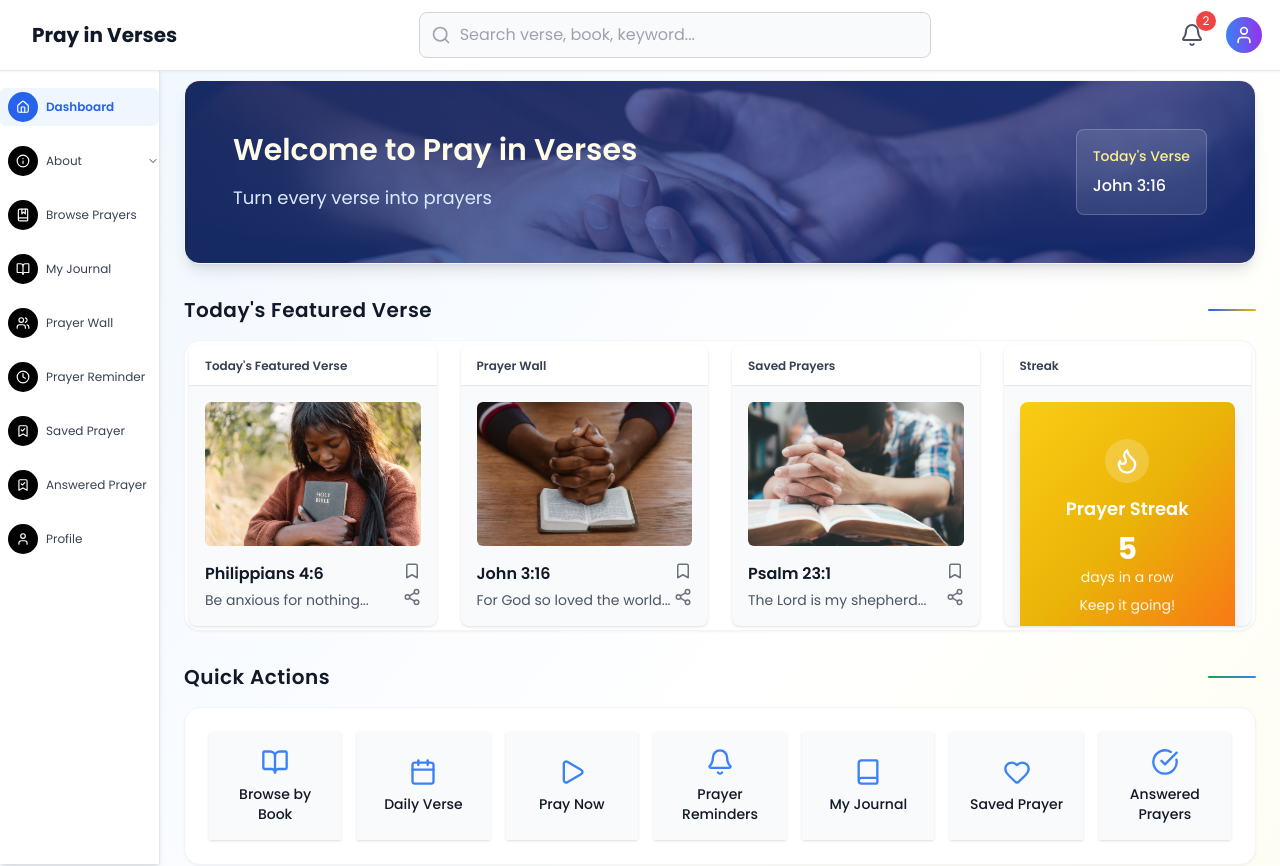
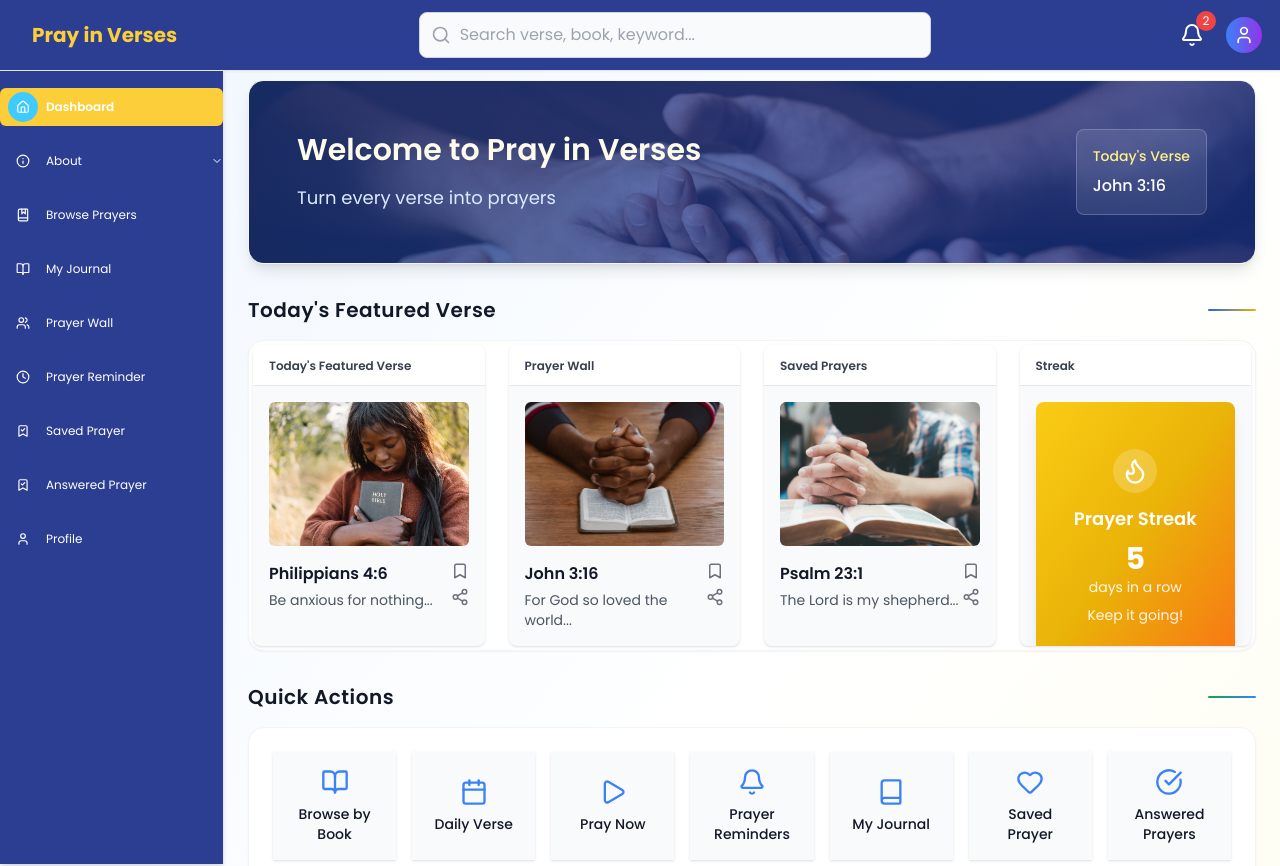
Before and after one commit to preckidtech/Pray-in-Verses, a React (Vite) app: page /home in a window 1280 px wide. Shown: the top 866 px of the page. Built offline with nearby package versions, Linux system fonts and the light colour scheme.

Commit message:
header colour refinement v0.0.1

```diff
--- a/src/components/layout/Header.jsx
+++ b/src/components/layout/Header.jsx
@@ -15,7 +15,7 @@ import {
   CheckCircle2,
 } from "lucide-react";
 import { Link, useLocation } from "react-router-dom";
-import {prayers} from "../../data/prayers";
+import { prayers } from "../../data/prayers";
 
 export default function Header() {
   const [sidebarOpen, setSidebarOpen] = useState(false);
@@ -111,29 +111,60 @@ export default function Header() {
 
   const sidebarItems = [
     { id: "dashboard", title: "Dashboard", icon: Home, path: "/home" },
-    { id: "about", title: "About", icon: Info, path: "#about", hasDropdown: true },
-    { id: "browse-prayers", title: "Browse Prayers", icon: BookMarked, path: "/browse-prayers" },
+    {
+      id: "about",
+      title: "About",
+      icon: Info,
+      path: "#about",
+      hasDropdown: true,
+    },
+    {
+      id: "browse-prayers",
+      title: "Browse Prayers",
+      icon: BookMarked,
+      path: "/browse-prayers",
+    },
     { id: "journal", title: "My Journal", icon: BookOpen, path: "/journal" },
-    { id: "prayer-wall", title: "Prayer Wall", icon: Users, path: "/prayer-wall" },
-    { id: "reminder", title: "Prayer Reminder", icon: Clock, path: "/reminders" },
-    { id: "saved-prayers", title: "Saved Prayer", icon: BookmarkCheck, path: "/saved-prayers" },
-    { id: "answered-prayers", title: "Answered Prayer", icon: BookmarkCheck, path: "/answered-prayers" },
+    {
+      id: "prayer-wall",
+      title: "Prayer Wall",
+      icon: Users,
+      path: "/prayer-wall",
+    },
+    {
+      id: "reminder",
+      title: "Prayer Reminder",
+      icon: Clock,
+      path: "/reminders",
+    },
+    {
+      id: "saved-prayers",
+      title: "Saved Prayer",
+      icon: BookmarkCheck,
+      path: "/saved-prayers",
+    },
+    {
+      id: "answered-prayers",
+      title: "Answered Prayer",
+      icon: BookmarkCheck,
+      path: "/answered-prayers",
+    },
     { id: "profile", title: "Profile", icon: User, path: "/profile" },
   ];
 
   return (
     <>
-      <header className="bg-white shadow-sm border-b border-gray-200 px-4 py-3 fixed top-0 left-0 w-full z-50 flex justify-between items-center">
+      <header className="bg-[#2c3E91] shadow-sm border-b border-gray-200 px-4 py-3 fixed top-0 left-0 w-full z-50 flex justify-between items-center">
         {/* Left: Logo & Menu */}
         <div className="flex items-center space-x-4">
           <button
             onClick={() => setSidebarOpen((s) => !s)}
-            className="lg:hidden p-2 rounded-md hover:bg-gray-100 transition-colors duration-200"
+            className="lg:hidden p-2 rounded-md hover:bg-white text-[#FCCF3A] transition-colors duration-200"
             aria-label="Toggle sidebar"
           >
             <Menu className="w-6 h-6" />
           </button>
-          <h1 className="text-xl font-bold text-gray-900">Pray in Verses</h1>
+          <h1 className="text-xl font-bold text-[#FCCF3A]">Pray in Verses</h1>
         </div>
 
         {/* Middle: Search */}
@@ -184,7 +215,7 @@ export default function Header() {
             onClick={() => setNotifOpen((n) => !n)}
             className="p-2 rounded-full hover:bg-gray-100 relative transition-colors duration-200"
           >
-            <Bell className="w-6 h-6 text-gray-600" />
+            <Bell className="w-6 h-6 text-white" />
             {unreadCount > 0 && (
               <span className="absolute -top-1 -right-1 w-5 h-5 bg-red-500 text-white text-xs flex items-center justify-center rounded-full">
                 {unreadCount}
@@ -277,32 +308,35 @@ export default function Header() {
 
       {/* Sidebar */}
       <aside
-        className={`bg-white shadow-md border-r border-gray-200 h-screen fixed top-16 left-0 z-40 transform lg:translate-x-0 ${
+        className={`bg-[#2c3E91] shadow-md border-r border-gray-200 h-screen fixed top-16 left-0 z-40 transform lg:translate-x-0 ${
           sidebarOpen ? "translate-x-0" : "-translate-x-full"
-        } transition-transform duration-300 w-40 flex flex-col justify-between`}
+        } transition-transform duration-300 w-56 flex flex-col justify-between`}
       >
         <nav className="mt-6 flex-1 relative">
           <ul className="flex flex-col items-center space-y-4">
             {sidebarItems.map((item) => {
               const Icon = item.icon;
-              const isActive = item.path !== "#" && location.pathname === item.path;
+              const isActive =
+                item.path !== "#" && location.pathname === item.path;
 
               if (item.hasDropdown) {
                 return (
                   <li key={item.id} className="w-full relative">
                     <button
                       onClick={() => setAboutOpen((prev) => !prev)}
-                      className={`w-full flex gap-2 pl-2 items-center py-1 transition-all duration-200 hover:bg-gray-50 rounded-md group ${
+                      className={`w-full flex gap-2 pl-2 items-center py-1 transition-all duration-200 hover:bg-[#FCCF3A] rounded-md group ${
                         aboutOpen || isActive
-                          ? "text-blue-600 font-semibold"
-                          : "text-gray-700"
+                          ? "text-white font-semibold"
+                          : "text-white"
                       }`}
                     >
-                      <div className="bg-black rounded-full p-2 text-white group-hover:bg-gray-800 transition-colors duration-200">
+                      <div className="bg rounded-full p-2 text-white group-hover:bg-[#FCCF3A] transition-colors duration-200">
                         <Icon size={14} />
                       </div>
                       <div className="flex items-center justify-between flex-1">
-                        <span className="text-xs text-center">{item.title}</span>
+                        <span className="text-xs text-center">
+                          {item.title}
+                        </span>
                         <ChevronDown
                           size={12}
                           className={`transition-transform duration-200 ${
@@ -313,10 +347,10 @@ export default function Header() {
                     </button>
 
                     {aboutOpen && (
-                      <div className="absolute left-full top-0 ml-2 bg-white shadow-lg rounded-lg border border-gray-200 py-2 min-w-[140px] z-50 animate-in slide-in-from-left-2 duration-200">
+                      <div className="absolute left-full top-0 ml-2  bg-white shadow-lg rounded-lg border border-gray-200 py-2 min-w-[140px] z-50 animate-in slide-in-from-left-2 duration-200">
                         <Link
                           to="/about"
-                          className="block px-3 py-2 text-sm text-gray-700 hover:bg-blue-50 hover:text-blue-600 transition-colors duration-200"
+                          className="block px-3 py-2 text-sm text-gray-700 hover:bg-blue-500 hover:text-blue-600 transition-colors duration-200"
                           onClick={() => setAboutOpen(false)}
                         >
                           About PIV
@@ -338,15 +372,17 @@ export default function Header() {
                 <li key={item.id} className="w-full">
                   <Link
                     to={item.path}
-                    className={`w-full flex gap-2 pl-2 items-center py-1 transition-all duration-200 hover:bg-gray-50 rounded-md group ${
+                    className={`w-full flex gap-2 pl-2 items-center py-1 transition-all duration-200 hover:bg-[#FCCF3A] rounded-md group ${
                       isActive
-                        ? "text-blue-600 font-semibold bg-blue-50"
-                        : "text-gray-700"
+                        ? "text-white font-semibold bg-[#FCCF3A]"
+                        : "text-white"
                     }`}
                   >
                     <div
                       className={`rounded-full p-2 text-white transition-colors duration-200 ${
-                        isActive ? "bg-blue-600" : "bg-black group-hover:bg-gray-800"
+                        isActive
+                          ? "bg-[#3FCBFF]"
+                          : "bg-pink-[#ABBC6B] group-hover:bg-gray-800"
                       }`}
                     >
                       <Icon size={14} />
--- a/src/pages/About.jsx
+++ b/src/pages/About.jsx
@@ -37,7 +37,7 @@ export default function About() {
   ];
 
   return (
-    <div className="min-h-screen bg-gradient-to-br from-blue-50 via-white to-yellow-50 lg:ml-40 pt-20 pb-12 font-['Poppins']">
+    <div className="min-h-screen bg-gradient-to-br from-blue-50 via-white to-yellow-50 lg:ml-[224px] pt-20 pb-12 font-['Poppins']">
       <div className="max-w-6xl mx-auto px-6">
         {/* Hero Section */}
         <div className="text-center mb-12">
--- a/src/pages/AnsweredPrayers.jsx
+++ b/src/pages/AnsweredPrayers.jsx
@@ -18,7 +18,7 @@ const AnsweredPrayers = () => {
   };
 
   return (
-    <div className="min-h-screen bg-gradient-to-br from-blue-50 via-white to-purple-50 pt-20 lg:pl-40 px-4 pb-8">
+    <div className="min-h-screen bg-gradient-to-br from-blue-50 via-white to-purple-50 pt-20 lg:pl-[224px] px-4 pb-8">
       <Toaster position="top-right" reverseOrder={false} />
       <div className="container mx-auto px-4 py-6">
         {/* Title */}
--- a/src/pages/BrowsePrayers.jsx
+++ b/src/pages/BrowsePrayers.jsx
@@ -82,7 +82,7 @@ const BrowsePrayers = () => {
   const handleSharePrayer = (id) => toast("Link copied to clipboard 📋");
 
   return (
-    <div className="min-h-screen bg-gradient-to-br from-blue-50 via-white to-purple-50 pt-20 lg:pl-40 px-4 pb-8">
+    <div className="min-h-screen bg-gradient-to-br from-blue-50 via-white to-purple-50 pt-20 lg:pl-[224px] px-4 pb-8">
       <Toaster position="top-right" reverseOrder={false} />
       <div className="container mx-auto px-4 py-6">
         {/* Title + filters */}
--- a/src/pages/Home.jsx
+++ b/src/pages/Home.jsx
@@ -17,7 +17,7 @@ const Home = () => {
   return (
     <div className="flex bg-gradient-to-br from-blue-50 via-white to-yellow-50 min-h-screen pt-20 font-['Poppins']">
       {/* Sidebar Spacer */}
-      <div className="hidden lg:block w-40"></div>
+      <div className="hidden lg:block w-56"></div>
 
       {/* Main Content */}
       <main className="flex-1 space-y-8 px-4 lg:px-6 pb-10 max-w-7xl">
--- a/src/pages/Journal.jsx
+++ b/src/pages/Journal.jsx
@@ -161,7 +161,7 @@ const Journal = () => {
   };
 
   return (
-    <div className="min-h-screen bg-gradient-to-br from-blue-50 via-white to-yellow-50 pt-16 pl-0 lg:pl-40">
+    <div className="min-h-screen bg-gradient-to-br from-blue-50 via-white to-yellow-50 pt-16 pl-0 lg:pl-[224px]">
       <div className="container mx-auto px-4 py-8">
         {/* Header Section */}
         <div className="flex flex-col md:flex-row justify-between items-center mb-8">
--- a/src/pages/Mission.jsx
+++ b/src/pages/Mission.jsx
@@ -92,7 +92,7 @@ export default function Mission() {
   ];
 
   return (
-    <div className="min-h-screen bg-gradient-to-br from-blue-50 via-white to-yellow-50 lg:ml-40 pt-20 pb-12">
+    <div className="min-h-screen bg-gradient-to-br from-blue-50 via-white to-yellow-50 lg:ml-[224px] pt-20 pb-12">
       <div className="max-w-6xl mx-auto px-6">
         {/* Hero Section */}
         <div className="text-center mb-12">
--- a/src/pages/PrayerWalls.jsx
+++ b/src/pages/PrayerWalls.jsx
@@ -201,7 +201,7 @@ const PrayerWalls = () => {
   };
 
   return (
-    <div className="min-h-screen bg-gradient-to-br from-blue-50 via-white to-yellow-50 pt-16 pl-0 lg:pl-40">
+    <div className="min-h-screen bg-gradient-to-br from-blue-50 via-white to-yellow-50 pt-16 pl-0 lg:pl-[224px]">
       <div className="container mx-auto px-4 py-8 space-y-6">
         {/* Header */}
         <div className="text-center mb-8">
--- a/src/pages/Reminders.jsx
+++ b/src/pages/Reminders.jsx
@@ -159,7 +159,7 @@ const Reminder = () => {
     .sort((a, b) => a.time.localeCompare(b.time))[0];
 
   return (
-    <div className="min-h-screen bg-gradient-to-br from-blue-50 via-white to-yellow-50 pt-16 pl-0 lg:pl-40">
+    <div className="min-h-screen bg-gradient-to-br from-blue-50 via-white to-yellow-50 pt-16 pl-0 lg:pl-[224px]">
       <div className="container mx-auto px-4 py-8">
         {/* Header Section */}
         <div className="flex flex-col md:flex-row justify-between items-center mb-8">
--- a/src/pages/SavedPrayers.jsx
+++ b/src/pages/SavedPrayers.jsx
@@ -18,7 +18,7 @@ const SavedPrayers = () => {
   };
 
   return (
-    <div className="min-h-screen bg-gradient-to-br from-blue-50 via-white to-purple-50 pt-20 lg:pl-40 px-4 pb-8">
+    <div className="min-h-screen bg-gradient-to-br from-blue-50 via-white to-purple-50 pt-20 lg:pl-[224px] px-4 pb-8">
       <Toaster position="top-right" reverseOrder={false} />
       <div className="container mx-auto px-4 py-6">
         {/* Title */}
```
